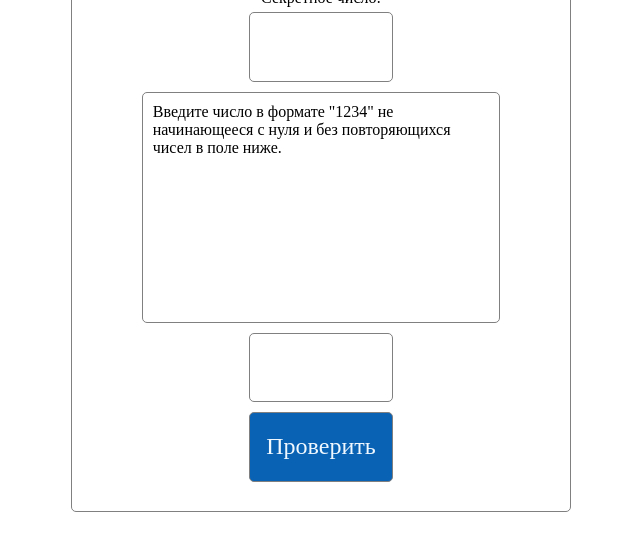
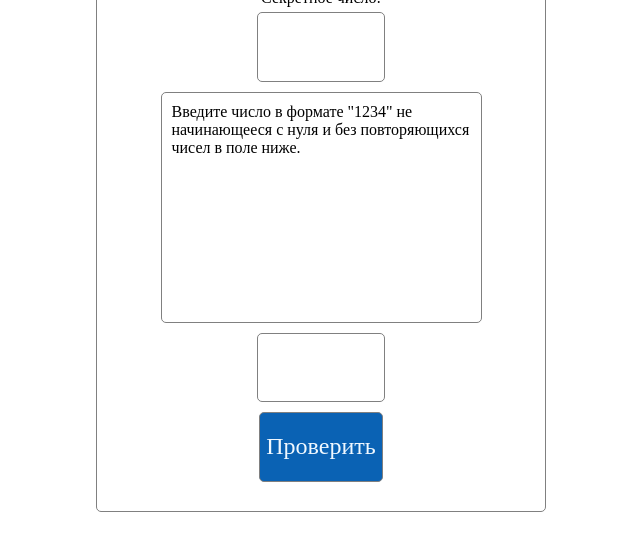
Before and after one commit to maragion/Cows-Bulls, a plain HTML site: page index.html in a window 1280 px wide. Both pictures are taken after a click on the button "Сыграть!". Shown: the part 188-738 px from the top of the page, without its empty margins (319-959 px from the left). Drawn offline with Linux system fonts and the light colour scheme.

Commit message:
Changes in interface

```diff
--- a/index.html
+++ b/index.html
@@ -33,7 +33,7 @@
           повторяющихся чисел в поле ниже.
         </p>
       </div>
-      <input type="text" class="user-input" id="userInput" />
+      <input type="number" class="user-input" id="userInput" />
       <button class="button" id="checkButton" onclick="showResults()">
         Проверить
       </button>
--- a/styles.css
+++ b/styles.css
@@ -8,7 +8,7 @@ body {
 }
 
 .wraper {
-  max-width: 500px;
+  max-width: 450px;
   max-height: 600px;
   border-radius: 5px;
   border: 1px solid gray;
@@ -40,7 +40,6 @@ body {
 .annotation {
   width: 100%;
   height: 75%;
-  text-align: center;
 }
 
 .secretTitle {
@@ -55,7 +54,6 @@ body {
   padding: 5px;
   text-align: center;
   font-size: 36px;
-  box-sizing: border-box;
   border-radius: 5px;
 }
 
@@ -77,21 +75,25 @@ body {
   padding: 5px;
   text-align: center;
   font-size: 36px;
-  box-sizing: border-box;
   border-radius: 5px;
   padding: 5px;
 }
 
 .button {
-  width: 30%;
   height: 12%;
   border: 1px solid gray;
   margin-top: 10px;
   padding: 6px;
   text-align: center;
   font-size: 24px;
-  box-sizing: border-box;
   border-radius: 5px;
   background: #0a62b4;
   color: aliceblue;
 }
+
+/* Chrome, Safari, Edge, Opera */
+input::-webkit-outer-spin-button,
+input::-webkit-inner-spin-button {
+  -webkit-appearance: none;
+  margin: 0;
+}
```
